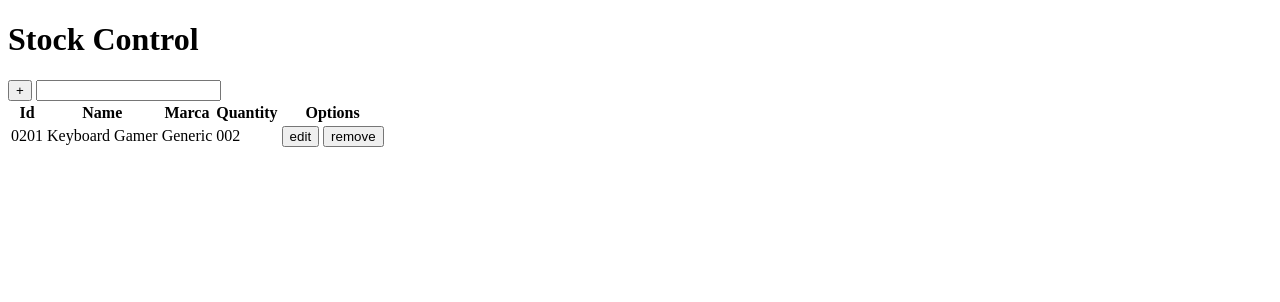
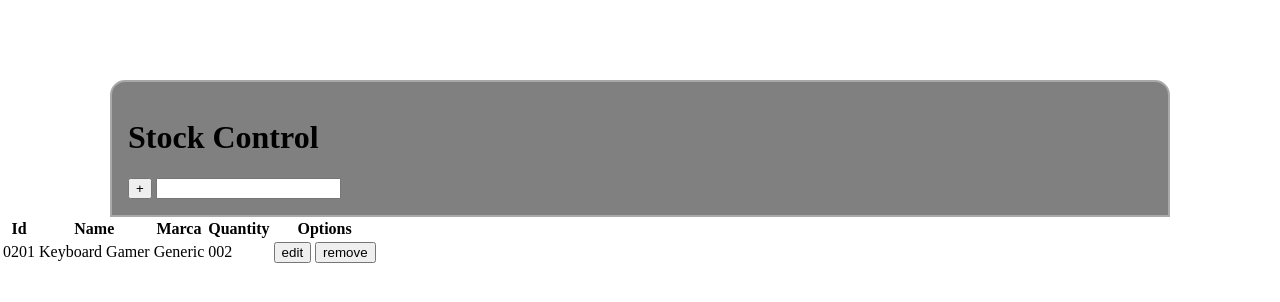
Before and after one commit to jotadagostin/check-stock, a plain HTML site: page index.html in a window 1280 px wide. Drawn offline with Linux system fonts and the light colour scheme.

Commit message:
setting css
header css style

```diff
--- a/css/style.css
+++ b/css/style.css
@@ -0,0 +1,26 @@
+body {
+    margin: 0;
+    padding: 0;
+    box-sizing: border-box;
+}
+
+.control {
+    width: 80vw;
+    margin: 10vh auto 0;
+    background-color: gray;
+    border: 2px solid darkgray;
+    padding: 1em;
+    border-radius: 15px 15px 0 0;
+}
+
+.title {
+
+}
+
+.add {
+
+}
+
+.search {
+
+}
--- a/index.html
+++ b/index.html
@@ -4,12 +4,13 @@
     <meta charset="UTF-8">
     <meta name="viewport" content="width=device-width, initial-scale=1.0">
     <title>Stock Control</title>
+    <link rel="stylesheet" href="css/style.css">
 </head>
 <body>
-    <header>
-        <h1>Stock Control</h1>
-        <button>+</button>
-        <input type="search">
+    <header class="control">
+        <h1 class="title">Stock Control</h1>
+        <button class="add">+</button>
+        <input type="search" class="search">
     </header>
     <table>
         <head><tr>
--- a/lista.json
+++ b/lista.json
@@ -2,13 +2,13 @@
     {
         "id": "001",
         "nome": "Keyboard Gamer",
-        "marca": "Generico"
+        "marca": "Generic"
 
     },
     {
         "id": "002",
         "nome": "Mouse Gamer",
-        "marca": "Generico"
+        "marca": "Generic"
     },
     {
         "id": "003",
@@ -28,7 +28,7 @@
     {
         "id": "006",
         "nome": "Printer",
-        "marca": "Generico"
+        "marca": "Generic"
     },
     {
         "id": "007",
```
Also changed, not shown: 1 other file.
